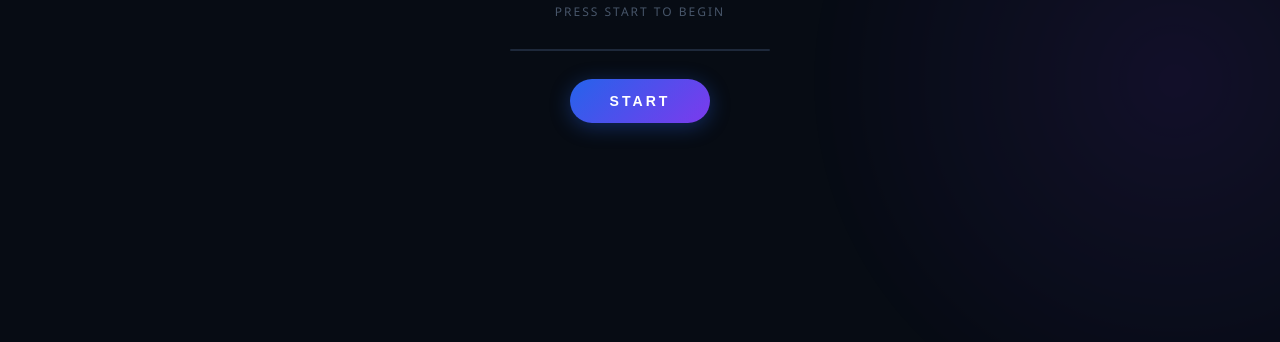
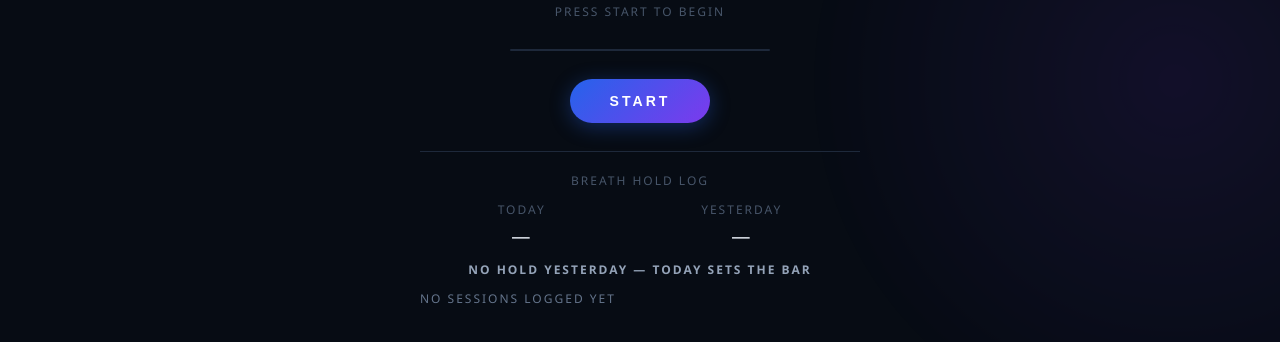
Before and after one commit to mhaney93/wim-hof-breathing-timer, a plain HTML site: page index.html in a window 1280 px wide. Shown: the part 674-1016 px from the top of the page. Before the commit the page ends 837 px from the top, so only its background shows below. Drawn offline with Linux system fonts and the light colour scheme.

Commit message:
feat: log Wim Hof breath holds and compare today's best with yesterday's

```diff
--- a/index.html
+++ b/index.html
@@ -250,6 +250,28 @@
         .tab:disabled { opacity: 0.35; cursor: not-allowed; }
         .tab:disabled:hover { color: #475569; }
 
+        /* Hold log */
+        .log {
+            width: 100%;
+            border-top: 1px solid #1e293b;
+            padding-top: 20px;
+            display: flex;
+            flex-direction: column;
+            gap: 12px;
+            font-size: 0.75rem;
+            letter-spacing: 2px;
+            text-transform: uppercase;
+            color: #475569;
+        }
+        .log-title { text-align: center; }
+        .log-compare { display: flex; justify-content: space-around; text-align: center; }
+        .log-compare b { display: block; font-size: 1.2rem; font-weight: 300; color: #e2e8f0; margin-top: 4px; }
+        .log-verdict { text-align: center; font-weight: 600; color: #94a3b8; }
+        .log-verdict.better { color: #4ade80; }
+        .log-verdict.worse  { color: #f87171; }
+        .log-list { list-style: none; display: flex; flex-direction: column; gap: 4px; }
+        .log-list li { display: flex; justify-content: space-between; color: #64748b; }
+
         .hidden { display: none !important; }
     </style>
 </head>
@@ -300,6 +322,16 @@
         <button class="btn-inhale hidden" id="inhaleBtn" onclick="skipToInhale()">Inhale</button>
         <button class="btn-start" id="startBtn" onclick="doStart()">Start</button>
     </div>
+
+    <section class="log">
+        <div class="log-title">Breath hold log</div>
+        <div class="log-compare">
+            <div>Today<b id="logToday">—</b></div>
+            <div>Yesterday<b id="logYesterday">—</b></div>
+        </div>
+        <div class="log-verdict" id="logVerdict"></div>
+        <ul class="log-list" id="logList"></ul>
+    </section>
 </div>
 
 <audio id="keepAlive" loop playsinline></audio>
@@ -358,6 +390,7 @@ let mode = modes.wimhof, seq = mode.seq, seqStarts = mode.starts;
 let stepIdx = 0, elapsed = 0, ticker = null, stepStartTime = null, sessionStartTime = null;
 // null = hold hasn't happened; 0 = full hold completed; N = secs left when bailed
 let holdSecsRemaining = null;
+let holdLogged = false; // the current session's hold has been saved to the log
 let timerGen = 0; // incremented each time a new ticker is created; stale callbacks bail out early
 const TICK_MS = 50;
 
@@ -537,6 +570,10 @@ function runStep(i, elapsed0 = 0) {
                 ? 'Full hold completed!'
                 : `${holdSecsRemaining}s left when you stopped`;
             holdResult.classList.remove('hidden');
+            if (!holdLogged) {
+                holdLogged = true;
+                logHold(seq.find(s => s.type === 'hold').dur - holdSecsRemaining);
+            }
         }
     } else {
         holdResult.classList.add('hidden');
@@ -603,6 +640,7 @@ function doReset() {
     stepStartTime = null;
     sessionStartTime = null;
     holdSecsRemaining = null;
+    holdLogged = false;
 
     phaseName.className   = 'phase-name';
     phaseName.textContent = 'Ready';
@@ -639,6 +677,64 @@ function setMode(key) {
     for (const k of Object.keys(modes)) document.getElementById(`tab-${k}`).classList.toggle('active', k === key);
 }
 
+// ── Hold log ──────────────────────────────────────────────────────────────────
+// Entries live in localStorage as [{t: epoch ms, secs: hold seconds}]. Rendered only
+// on load and when a hold is logged, never per tick.
+const LOG_KEY = 'wimhofHoldLog';
+const LOG_DAYS = 7;
+
+function loadLog() {
+    try { return JSON.parse(localStorage.getItem(LOG_KEY)) || []; } catch { return []; }
+}
+
+function dayKey(d) { return d.toDateString(); }
+
+function logHold(secs) {
+    const cutoff = Date.now() - LOG_DAYS * 864e5;
+    const log = loadLog().filter(e => e.t >= cutoff);
+    log.push({ t: Date.now(), secs });
+    try { localStorage.setItem(LOG_KEY, JSON.stringify(log)); } catch {}
+    renderLog(log);
+}
+
+function renderLog(log = loadLog()) {
+    const now = new Date();
+    const yest = new Date(now); yest.setDate(now.getDate() - 1);
+    const best = key => {
+        const s = log.filter(e => dayKey(new Date(e.t)) === key).map(e => e.secs);
+        return s.length ? Math.max(...s) : null;
+    };
+    const today = best(dayKey(now)), yesterday = best(dayKey(yest));
+    document.getElementById('logToday').textContent = today === null ? '—' : `${today}s`;
+    document.getElementById('logYesterday').textContent = yesterday === null ? '—' : `${yesterday}s`;
+
+    const verdict = document.getElementById('logVerdict');
+    verdict.className = 'log-verdict';
+    if (yesterday === null) {
+        verdict.textContent = 'No hold yesterday — today sets the bar';
+    } else if (today === null) {
+        verdict.textContent = `Beat ${yesterday}s today`;
+    } else {
+        const diff = today - yesterday;
+        verdict.textContent = diff > 0 ? `▲ Better by ${diff}s` : diff < 0 ? `▼ Worse by ${-diff}s` : '= Same as yesterday';
+        if (diff) verdict.classList.add(diff > 0 ? 'better' : 'worse');
+    }
+
+    const cutoff = Date.now() - LOG_DAYS * 864e5;
+    document.getElementById('logList').innerHTML = log
+        .filter(e => e.t >= cutoff)
+        .sort((a, b) => b.t - a.t)
+        .map(e => {
+            const d = new Date(e.t);
+            const when = d.toLocaleDateString([], { weekday: 'short', month: 'short', day: 'numeric' })
+                + ' ' + d.toLocaleTimeString([], { hour: 'numeric', minute: '2-digit' });
+            return `<li><span>${when}</span><span>${e.secs}s</span></li>`;
+        })
+        .join('') || '<li><span>No sessions logged yet</span></li>';
+}
+
+renderLog();
+
 // ── Background catch-up ────────────────────────────────────────────────────────
 // When the browser suspends or throttles timers for a background tab, pick up
 // exactly where we should be based on wall-clock time when the tab re-appears.
```
